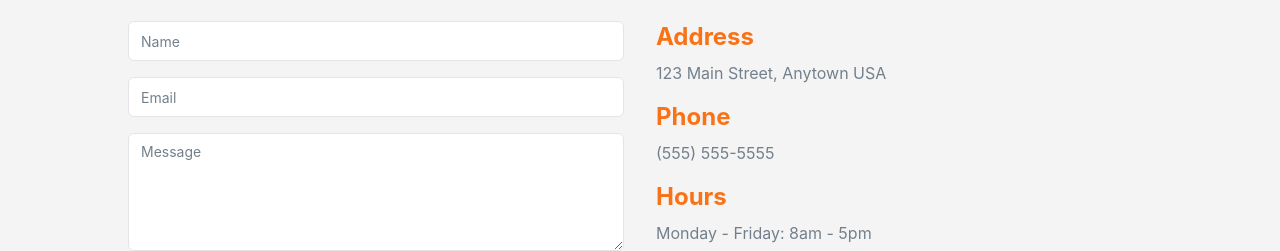
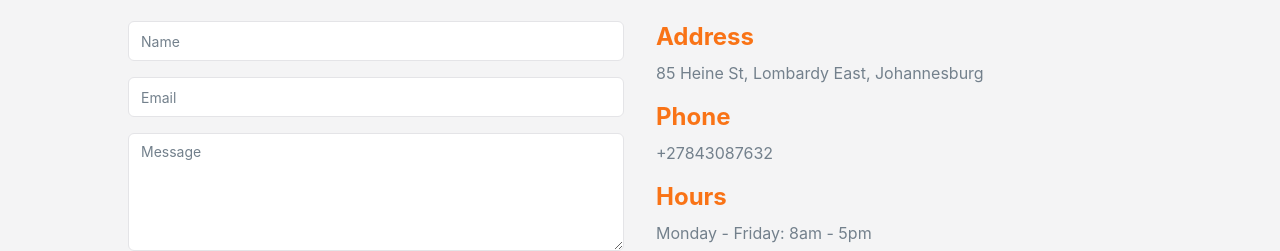
Before and after one commit to Nolulamo/ncubeplumbing, a website: page docs/index.html in a window 1280 px wide. Shown: the part 2733-2984 px from the top of the page. Drawn offline with Linux system fonts and the light colour scheme.

Commit message:
Fix address

```diff
--- a/docs/index.html
+++ b/docs/index.html
@@ -320,11 +320,11 @@
           <div class="space-y-4">
             <div>
               <h3 class="text-2xl font-bold mb-2 text-orange-500">Address</h3>
-              <p class="text-muted-foreground">123 Main Street, Anytown USA</p>
+              <p class="text-muted-foreground">85 Heine St, Lombardy East, Johannesburg</p>
             </div>
             <div>
               <h3 class="text-2xl font-bold mb-2 text-orange-500">Phone</h3>
-              <p class="text-muted-foreground">(555) 555-5555</p>
+              <p class="text-muted-foreground">+27843087632</p>
             </div>
             <div>
               <h3 class="text-2xl font-bold mb-2 text-orange-500">Hours</h3>
```
